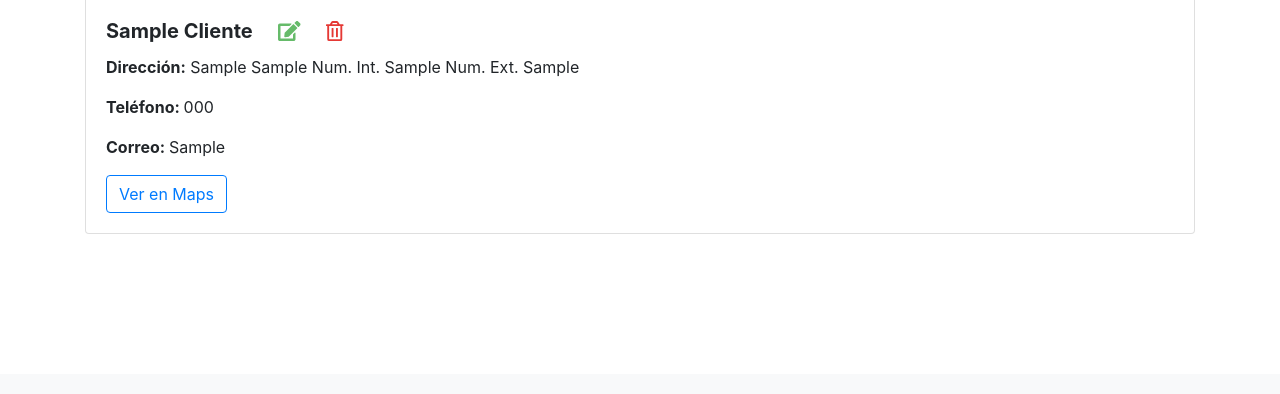
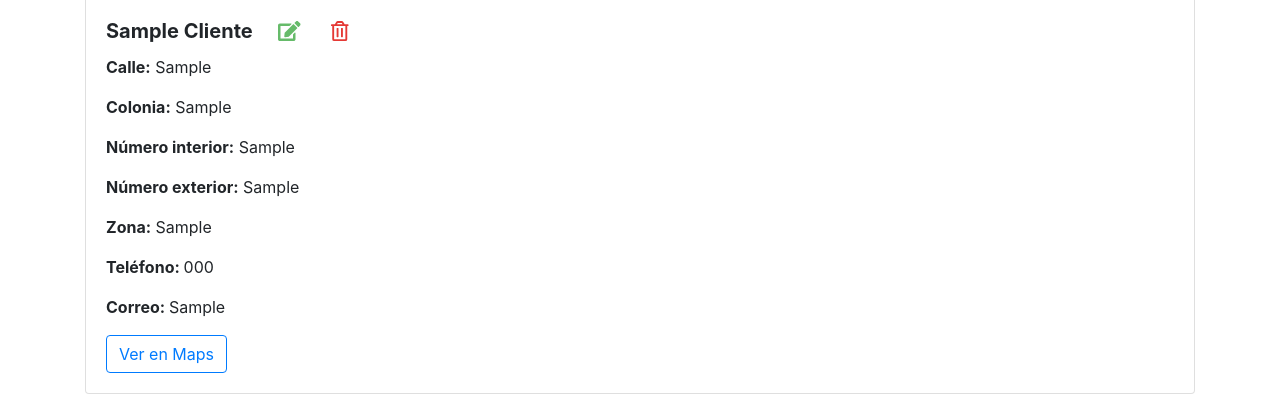
Before and after one commit to Juanets/la-casa-del-termico, a Django app: page /clientes/1/ in a window 1280 px wide. Shown: the part 426-820 px from the top of the page. Before the commit the page ends 660 px from the top, so only its background shows below. Run offline with Django 3.2, Linux system fonts and the light colour scheme; tables that the repository leaves empty hold one stand-in row (values such as "Sample post"); some libraries are stand-ins or nearby versions.

Commit message:
Se separaro la dirección por campo; se agregó boton de borrar

```diff
--- a/templates/clientes_ver.html
+++ b/templates/clientes_ver.html
@@ -1,10 +1,5 @@
-{% extends 'base.html' %}
-
-{% block css %}
-    <script defer src="https://use.fontawesome.com/releases/v5.0.7/js/all.js"></script>
-{% endblock %}
-
-{% block content %}
+{% extends 'base.html' %} {% block css %}
+<script defer src="https://use.fontawesome.com/releases/v5.0.7/js/all.js"></script> {% endblock %} {% block content %}
 <div class="row mb-3">
     <div class="col m-0">
         <h2 class="mb-0">
@@ -24,24 +19,48 @@
 {% endif %}
 
 <div class="card">
-    <iframe src="https://www.google.com/maps/embed/v1/place?key=AIzaSyCqwRVeYfYRGF8qsROpKoCyYDWqmUJDGHo&q={{ c.lat}},{{ c.lng }}" class="card-img-top" frameborder="0" style="border:0" height=250></iframe>
+    <iframe src="https://www.google.com/maps/embed/v1/place?key=AIzaSyCqwRVeYfYRGF8qsROpKoCyYDWqmUJDGHo&q={{ c.lat }},{{ c.lng }}"
+        class="card-img-top" frameborder="0" style="border:0" height=250></iframe>
 
     <div class="card-body">
         <h5 class="card-title">
             <strong>{{ c.nombre|title }}</strong>&emsp;
-            <a href="/clientes/editar/{{ c.id }}"><i class="fas fa-edit"></i></a>&emsp;
+            <a href="/clientes/editar/{{ c.id }}">
+                <i class="fas fa-edit"></i>
+            </a>&emsp;
+            <a  href="#" data-toggle="modal" data-target="#modal_borrar">
                 <i class="far fa-trash-alt"></i>
+            </a>
         </h5>
         <p class="card-text">
-            <strong>Dirección:</strong>
-            {{ c.calle|add:" "|add:c.colonia|add:" num. int. "|add:c.numero_int|add:" num. ext. "|add:c.numero_ext|title }}
+            <strong>Calle:</strong>
+            {{ c.calle|title }}
+        </p>
+        <p class="card-text">
+            <strong>Colonia:</strong>
+            {{ c.colonia|title }}
+        </p>
+        {% if c.numero_int %}
+        <p class="card-text">
+            <strong>Número interior:</strong>
+            {{ c.numero_int }}
+        </p>
+        {% endif %}
+        <p class="card-text">
+            {% if c.numero_ext %}
+            <strong>Número exterior:</strong>
+            {{ c.numero_ext }}
+        </p>
+        {% endif %}
+        <p class="card-text">
+            <strong>Zona:</strong>
+            {{ c.zona }}
         </p>
         {% if c.telefono %}
         <p class="card-text">
             <strong>Teléfono: </strong>{{ c.telefono }}
         </p>
-        {% endif %}
-        {% if c.correo %}
+        {% endif %} {% if c.correo %}
         <p class="card-text">
             <strong>Correo: </strong>{{ c.correo }}
         </p>
@@ -49,4 +68,29 @@
         <a target="_blank" href="https://www.google.com/maps?q={{ c.lat }},{{ c.lng }}" class="btn btn-outline-primary">Ver en Maps</a>
     </div>
 </div>
+
+<div class="modal fade" id="modal_borrar" tabindex="-1" role="dialog" aria-labelledby="modal_borrarLabel" aria-hidden="true">
+    <div class="modal-dialog" role="document">
+        <div class="modal-content">
+            <div class="modal-header">
+                <h5 class="modal-title " id="modal_borrarLabel">Borrar cliente</h5>
+                <button type="button" class="close" data-dismiss="modal" aria-label="Close">
+                    <span aria-hidden="true">&times;</span>
+                </button>
+            </div>
+            <div class="modal-body">
+                Se <strong class="text-danger">eliminará</strong> al cliente
+                <strong>{{ c.nombre|title }}</strong>.
+            </div>
+            <div class="modal-footer">
+                <button type="button" class="btn btn-outline-secondary" data-dismiss="modal">Cancelar</button>
+                <form action="/clientes/borrar/{{ c.id }}/" method="POST">
+                    {% csrf_token %}
+                    <button type="submit" class="btn btn-outline-danger">Borrar</button>
+                </form>
+            </div>
+        </div>
+    </div>
+</div>
+
 {% endblock %}
```
Lines whose indentation alone changed are shown as unchanged.
